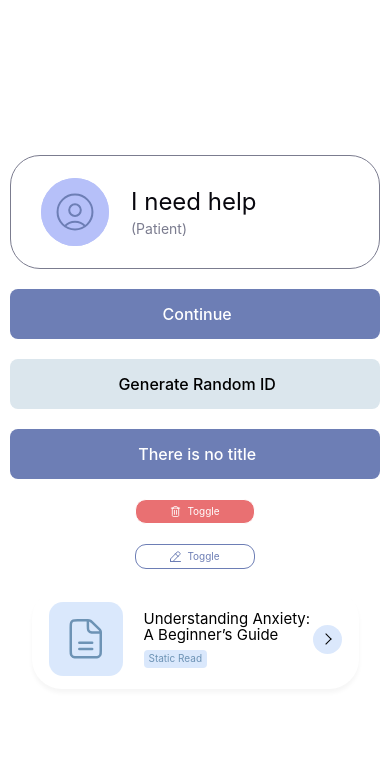
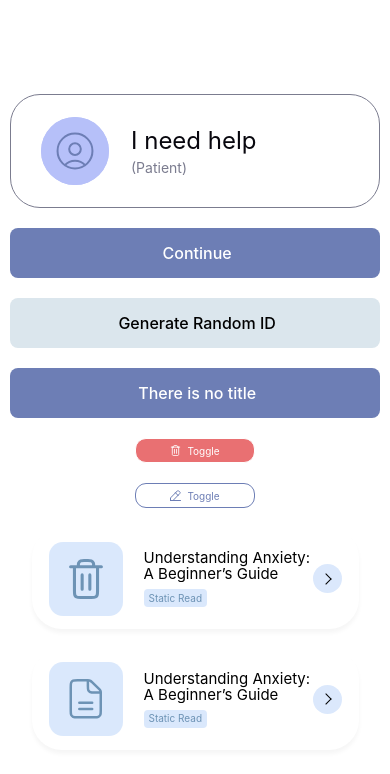
Before and after one commit to OmarSafarini/ancura-mobile-project, a React Native app: screen / in a window 390 px wide. Shown: the top 774 px of the page. Built offline with nearby package versions, Linux system fonts and the light colour scheme.

Commit message:
add icon props

```diff
--- a/App.tsx
+++ b/App.tsx
@@ -7,6 +7,7 @@ import TrashIcon from "@/assets/icons/TrashIcon";
 import { View } from 'react-native';
 import PencilIcon from "@/assets/icons/PencilIcon";
 import SelfHelpResource from "@/components/common/SelfHelpResource";
+import FileIcon from "@/assets/icons/FileIcon";
 
 export default function App() {
     return (
@@ -18,6 +19,7 @@ export default function App() {
         <NormalButton></NormalButton>
         <ToggleButton title="Toggle" Icon={TrashIcon} bgColor="#E97072" textColor="#FFFFFF"></ToggleButton>
         <ToggleButton title="Toggle" Icon={PencilIcon} bgColor="#FFFFFF" textColor="#6D7EB5"></ToggleButton>
+        <SelfHelpResource title="Understanding Anxiety: A Beginner’s Guide" tag="Static Read" Icon={TrashIcon}></SelfHelpResource>
         <SelfHelpResource title="Understanding Anxiety: A Beginner’s Guide" tag="Static Read"></SelfHelpResource>
         </View>
     </>
--- a/src/components/common/SelfHelpResource.tsx
+++ b/src/components/common/SelfHelpResource.tsx
@@ -3,16 +3,17 @@ import { View, Text, StyleSheet, TouchableOpacity } from "react-native";
 import FileIcon from "../../assets/icons/FileIcon";
 
 interface SelfHelpResourceProps {
+    Icon:any
     title: string;
     tag: string;
     onPress?: () => void;
 }
 
-export default function SelfHelpResource({ title, tag, onPress }: SelfHelpResourceProps) {
+export default function SelfHelpResource({ title, tag, Icon, onPress }: SelfHelpResourceProps) {
     return (
         <TouchableOpacity onPress={onPress} style={styles.container}>
             <View style={styles.iconBackground}>
-                <FileIcon size={40} color="#6D93B5" />
+                {Icon ? <Icon size={40} color="#6D93B5" /> : <FileIcon size={40} color="#6D93B5" />}
             </View>
             <View style={styles.textContainer}>
                 <Text style={styles.title} numberOfLines={2}>
```
